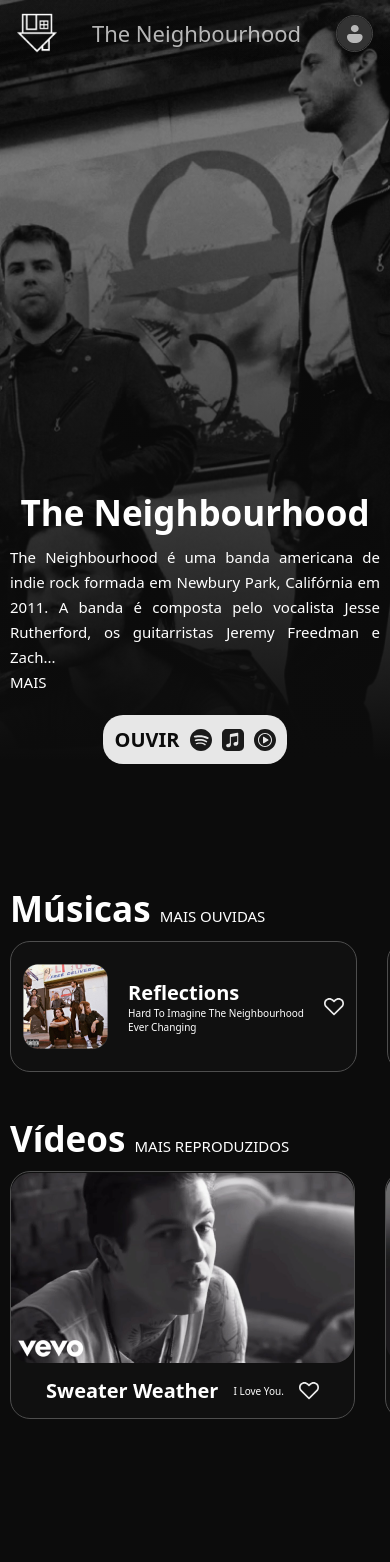
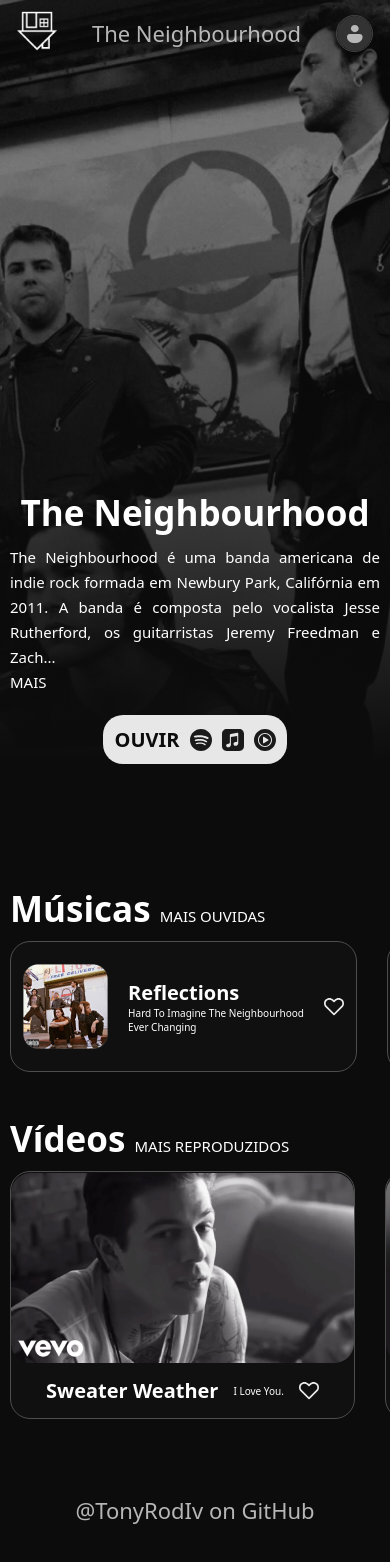
Before and after one commit to TonyRodIv/TheNeigh, a plain HTML site: page index.html in a window 390 px wide. Drawn offline with Linux system fonts and the light colour scheme; files whose address does not match are found by name.

Commit message:
Add files via upload

```diff
--- a/index.html
+++ b/index.html
@@ -14,7 +14,9 @@
     <div class="container">
         <main>
             <nav class="navbar">
-                <img src="./img/iconTheNeigh.png" class="homeIcon" alt="" srcset="">
+                <a href="../index.html">
+                    <img src="./img/iconTheNeigh.png" class="homeIcon" alt="" srcset="">
+                </a>
                 <p class="navTitle">The Neighbourhood</p>
                 <img src="./img/Pfp.svg" class="pfp" alt="">
             </nav>
@@ -172,6 +174,11 @@
                         </a>
                     </div>
                 </section>
+                <footer>
+                    <a href="https://github.com/TonyRodIv" target="_blank">
+                        <p class="navTitle">@TonyRodIv on GitHub</p>
+                    </a>
+                </footer>
             </section>
         </main>
     </div>
--- a/style.css
+++ b/style.css
@@ -44,7 +44,7 @@
         text-align: justify;
     }
 
-    .musicVideo {
+    .musicas,.videos {
         padding-left: 10px;
     }
 
@@ -79,7 +79,7 @@
         width: 676px;
     }
 
-    .musicVideo {
+    .musicas,.videos {
         padding-left: 10%;
     }
 
@@ -114,7 +114,7 @@
         width: 760px;
     }
 
-    .musicVideo {
+    .musicas,.videos {
         padding-left: 10%;
     }
 }
@@ -175,8 +175,13 @@ button {
     display: flex;
     align-items: center;
     text-align: center;
+    cursor: pointer;
 
     color: rgba(255, 255, 255, 0.7);
+
+}
+.navTitle:hover {
+    color: rgb(255, 255, 255);
 
 }
 
@@ -281,9 +286,11 @@ button {
     color: #FFFFFF;
 }
 
-.musicas,
-.videos {
+.musicas{
     height: 200px;
+}
+.videos{
+    height: 350px;
 }
 
 .carrossel {
@@ -411,6 +418,13 @@ button {
     background: #A5A5A5;
     border-radius: 20px;
 }
+footer{
+    background-color: #0C0C0C;
+    height: 3rem;
+    display: flex;
+    justify-content: center;
+    align-items: center;
+}
 
 /* .videoPlayer {
 
```
